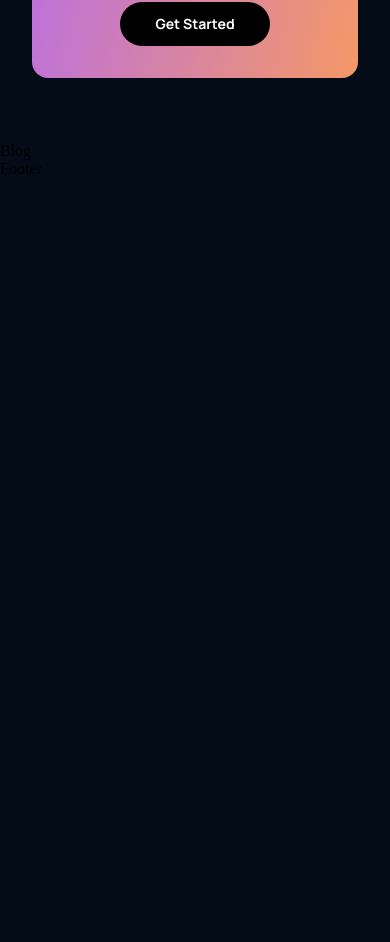
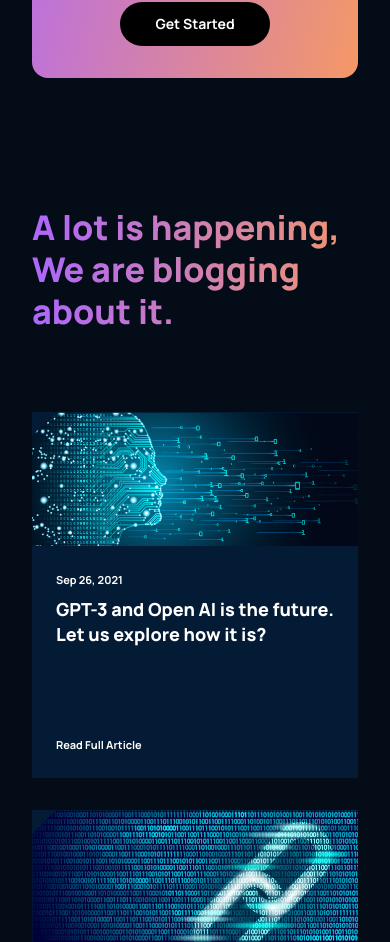
Before and after one commit to sanidhyy/gpt3-web-app-react, a React (Create React App) app: page / in a window 390 px wide. Shown: the part 4966-5908 px from the top of the page. Before the commit the page ends 5144 px from the top, so only its background shows below. Built offline with nearby package versions, Linux system fonts and the light colour scheme.

Commit message:
blog section completed and article component done

```diff
--- a/src/components/article/Article.jsx
+++ b/src/components/article/Article.jsx
@@ -1,9 +1,20 @@
 import React from 'react';
 import './article.css';
 
-function Article() {
+function Article({ imageUrl, date, title }) {
   return (
-    <div>Article</div>
+    <div className='gpt3__blog-container_article'>
+      <div className="gpt3__blog-container_article-image">
+        <img src={imageUrl} alt="blog image" />
+      </div>
+      <div className="gpt3__blog-container_article-content">
+        <div>
+          <p>{date}</p>
+          <h3>{title}</h3>
+        </div>
+        <p>Read Full Article</p>
+      </div>
+    </div>
   )
 }
 
--- a/src/components/article/article.css
+++ b/src/components/article/article.css
@@ -0,0 +1,57 @@
+.gpt3__blog-container_article {
+    width: 100%;
+    height: 100%;
+
+    display: flex;
+    flex-direction: column;
+    background: var(--color-footer);
+}
+
+.gpt3__blog-container_article-image {
+    width: 100%;
+    height: 100%;
+    background: var(--color-footer);
+}
+
+.gpt3__blog-container_article-image img {
+    width: 100%;
+    height: 100%;
+}
+
+.gpt3__blog-container_article-content {
+    display: flex;
+    flex-direction: column;
+    justify-content: space-between;
+    padding: 1rem 1.5rem;
+    height: 100%;
+}
+
+.gpt3__blog-container_article-content p {
+    font-family: var(--font-family);
+    font-weight: 700;
+    font-size: 11px;
+    line-height: 35px;
+    color: #fff;
+}
+
+.gpt3__blog-container_article-content h3 {
+    font-family: var(--font-family);
+    font-weight: 800;
+    font-size: 25px;
+    line-height: 30px;
+    color: #fff;
+
+    margin-bottom: 5rem;
+    cursor: pointer;
+}
+
+.gpt3__blog-container_article-content p:last-child {
+    cursor: pointer;
+}
+
+@media screen and (max-width: 550px) {
+    .gpt3__blog-container_article-content h3 {
+        font-size: 18px;
+        line-height: 25px;
+    }
+}
--- /dev/null
+++ b/src/components/article/imports.js
@@ -0,0 +1,13 @@
+import blog01 from "../../assets/blog01.png";
+import blog02 from "../../assets/blog02.png";
+import blog03 from "../../assets/blog03.png";
+import blog04 from "../../assets/blog04.png";
+import blog05 from "../../assets/blog05.png";
+
+export {
+    blog01,
+    blog02,
+    blog03,
+    blog04,
+    blog05
+}
--- a/src/containers/blog/Blog.jsx
+++ b/src/containers/blog/Blog.jsx
@@ -1,9 +1,26 @@
 import React from 'react';
+import { Article } from '../../components';
+import { blog01, blog02, blog03, blog04, blog05 } from '../../components/article/imports';
 import './blog.css';
 
 function Blog() {
   return (
-    <div>Blog</div>
+    <div className='gpt3__blog section__padding' id='blog'>
+      <div className="gpt3__blog-heading">
+        <h1 className="gradient__text">A lot is happening,<br />We are blogging about it.</h1>
+      </div>
+      <div className="gpt3__blog-container">
+        <div className="gpt3__blog-container_groupA">
+          <Article imageUrl={blog01} date="Sep 26, 2021" title="GPT-3 and Open AI is the future. Let us explore how it is?" />
+        </div>
+        <div className="gpt3__blog-container_groupB">
+        <Article imageUrl={blog02} date="Sep 26, 2021" title="GPT-3 and Open AI is the future. Let us explore how it is?" />
+        <Article imageUrl={blog03} date="Sep 26, 2021" title="GPT-3 and Open AI is the future. Let us explore how it is?" />
+        <Article imageUrl={blog04} date="Sep 26, 2021" title="GPT-3 and Open AI is the future. Let us explore how it is?" />
+        <Article imageUrl={blog05} date="Sep 26, 2021" title="GPT-3 and Open AI is the future. Let us explore how it is?" />
+        </div>
+      </div>
+    </div>
   )
 }
 
--- a/src/containers/blog/blog.css
+++ b/src/containers/blog/blog.css
@@ -0,0 +1,74 @@
+.gpt3__blog {
+    display: flex;
+    flex-direction: column;
+}
+
+.gpt3__blog-heading {
+    width: 100%;
+    text-align: left;
+    margin-bottom: 5rem;
+}
+
+.gpt3__blog-heading h1 {
+    font-family: var(--font-family);
+    font-weight: 800;
+    font-size: 62px;
+    line-height: 75px;
+}
+
+.gpt3__blog-container {
+    display: flex;
+    flex-direction: row;
+}
+
+.gpt3__blog-container_groupA {
+    flex: 0.75;
+    margin-right: 2rem;
+}
+
+.gpt3__blog-container_groupB {
+    flex: 1;
+    display: grid;
+    grid-template-columns: repeat(2, 1fr);
+    grid-gap: 2rem;
+}
+
+@media screen and (max-width: 990px) {
+    .gpt3__blog-container {
+        flex-direction: column-reverse;
+    }
+
+    .gpt3__blog-container_groupA {
+        margin: 2rem 0;
+    }
+
+    .gpt3__blog-container_groupA .gpt3__blog-container_article {
+        width: 48%;
+    }
+
+    .gpt3__blog-container_groupA .gpt3__blog-container_article-image {
+        height: 250px;
+    }
+}
+
+@media screen and (max-width: 700px) {
+    .gpt3__blog-container_groupB {
+        grid-template-columns: repeat(1, 1fr);
+    }
+
+    .gpt3__blog-container_groupA .gpt3__blog-container_article {
+        width: 100%;
+    }
+
+    .gpt3__blog-heading h1 {
+        font-size: 46px;
+        line-height: 52px;
+    }
+}
+
+@media screen and (max-width: 550px) {
+    .gpt3__blog-heading h1 {
+        font-size: 34px;
+        line-height: 42px;
+    }
+}
```
